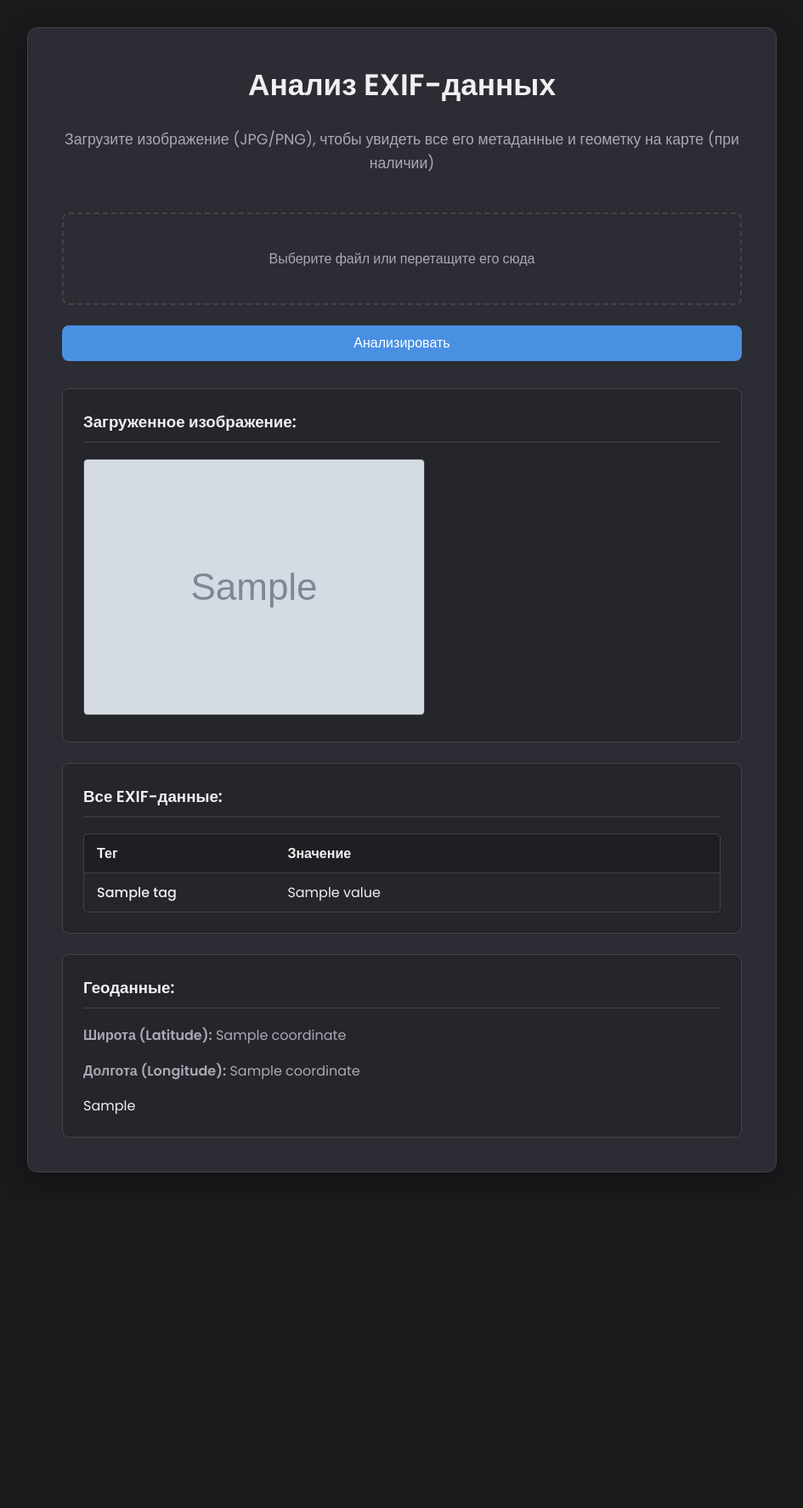
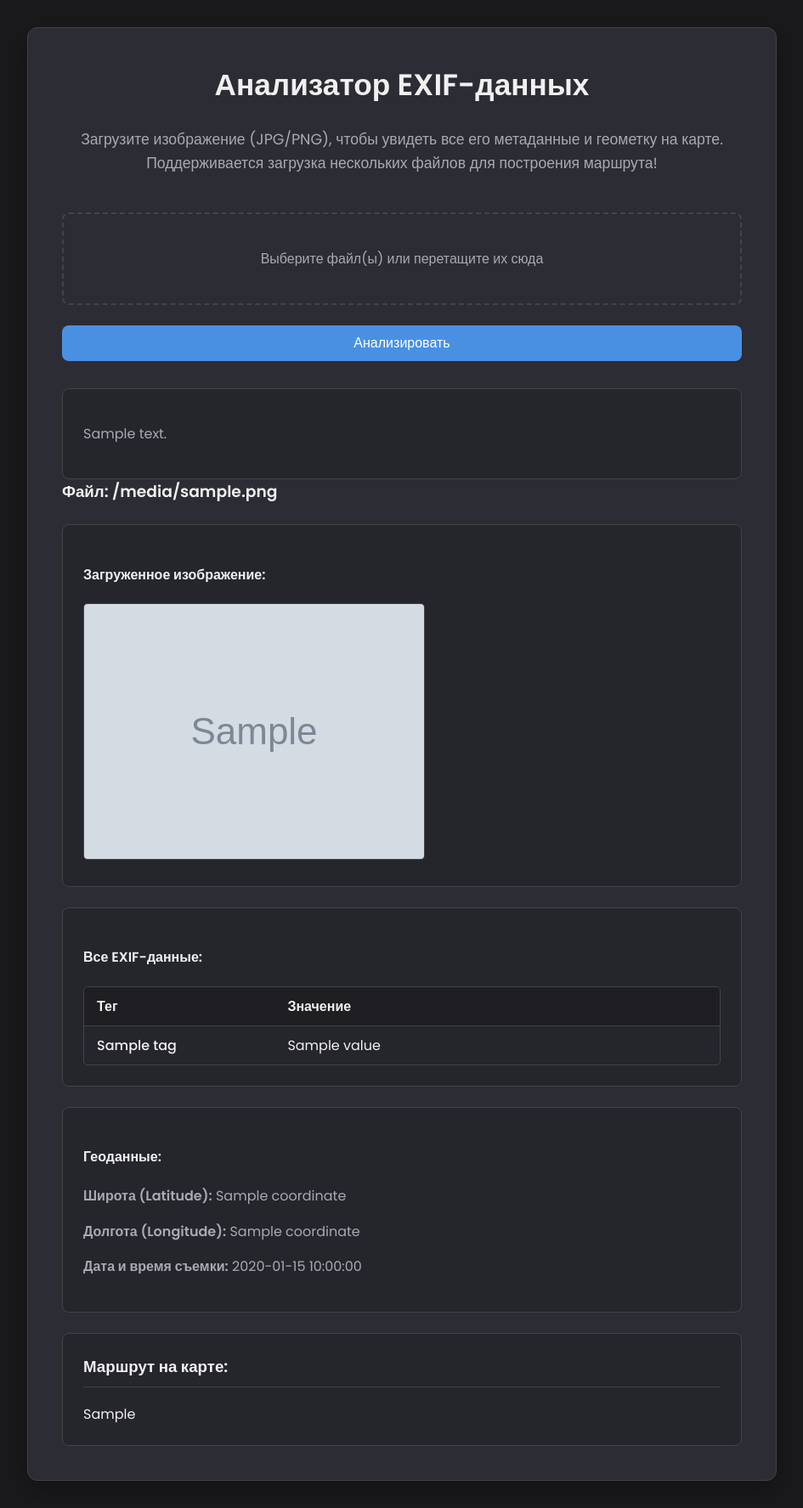
Before and after one commit to Pragmalion/EXIF-geo_extractorWEB, a Flask app: template templates/index.html in a window 1280 px wide. Shown: the whole page at 85% size, without its empty margins (167-1112 px from the left). Before the commit the page ends 1380 px from the top, so only its background shows below. Run offline with Flask 3, Linux system fonts and the light colour scheme; the template is opened without the code that fills it: most values are stand-ins (such as "Sample title", 1, 10 or a date in 2020); grey boxes marked "Sample" are stand-in pictures.

Commit message:
Add files via upload
V2 (multiple loading)

```diff
--- a/app.py
+++ b/app.py
@@ -3,13 +3,15 @@ from flask import Flask, render_template, request
 from werkzeug.utils import secure_filename
 import exif_utils
 import folium
+from datetime import datetime
 
+# Настройки
 UPLOAD_FOLDER = 'uploads'
-ALLOWED_EXTENSIONS = {'jpg', 'jpeg'}
+ALLOWED_EXTENSIONS = {'png', 'jpg', 'jpeg'}
 
 app = Flask(__name__)
 app.config['UPLOAD_FOLDER'] = UPLOAD_FOLDER
-app.config['MAX_CONTENT_LENGTH'] = 16 * 1024 * 1024
+app.config['MAX_CONTENT_LENGTH'] = 16 * 1024 * 1024  # Ограничение размера файла 16MB
 
 
 def allowed_file(filename):
@@ -20,48 +22,153 @@ def allowed_file(filename):
 @app.route('/', methods=['GET', 'POST'])
 def upload_file():
     if request.method == 'POST':
-        if 'file' not in request.files: return render_template('index.html', message='Файл не был отправлен.')
-        file = request.files['file']
-        if file.filename == '': return render_template('index.html', message='Файл не выбран.')
+        if 'file' not in request.files:
+            return render_template('index.html', message='Файл(ы) не были отправлены.')
 
-        if not allowed_file(file.filename):
-            return render_template('index.html', message='Ошибка: Поддерживаются только файлы форматов .jpg и .jpeg.')
+        uploaded_files = request.files.getlist('file')  # Получаем СПИСОК файлов
 
-        filename = secure_filename(file.filename)
-        filepath = os.path.join(app.config['UPLOAD_FOLDER'], filename)
-        file.save(filepath)
+        if not uploaded_files or uploaded_files[0].filename == '':
+            return render_template('index.html', message='Файл(ы) не выбраны.')
 
-        result = exif_utils.process_image(filepath)
-        os.remove(filepath)
+        # Проверка формата для ВСЕХ файлов
+        for file in uploaded_files:
+            if not allowed_file(file.filename):
+                return render_template('index.html',
+                                       message=f'Ошибка: Файл "{file.filename}" имеет неподдерживаемый формат. Поддерживаются только .jpg, .jpeg и .png.')
 
-        if result:
-            coordinates = result.get("coordinates")
-            all_exif = result.get("all_exif")
-            thumbnail_uri = result.get("thumbnail_uri")
+        # Обработка одного файла
+        if len(uploaded_files) == 1:
+            file = uploaded_files[0]
+            filename = secure_filename(file.filename)
+            filepath = os.path.join(app.config['UPLOAD_FOLDER'], filename)
+            file.save(filepath)
+
+            result = exif_utils.process_image(filepath)
+            os.remove(filepath)
+
+            if result:
+                coordinates = result.get("coordinates")
+                all_exif = result.get("all_exif")
+                thumbnail_uri = result.get("thumbnail_uri")
+                map_html = None
+                message = None
+
+                if not all_exif:
+                    message = "Данные не найдены."
+
+                if coordinates and coordinates[0] is not None and coordinates[1] is not None:
+                    m = folium.Map(location=coordinates, zoom_start=15)
+                    html = f"""<div style="text-align: center;"><img src="{thumbnail_uri}" style="width:100%;"><br><br>Ш: {round(coordinates[0], 5)}<br>Д: {round(coordinates[1], 5)}</div>"""
+                    iframe = folium.IFrame(html, width=180, height=230)
+                    folium.Marker(location=coordinates, popup=folium.Popup(iframe),
+                                  tooltip="Показать информацию").add_to(m)
+                    map_html = m._repr_html_()
+
+                return render_template('index.html',
+                                       message=message,
+                                       coordinates=coordinates,
+                                       map_html=map_html,
+                                       thumbnail_uri=thumbnail_uri,
+                                       all_exif=all_exif,
+                                       is_single_file=True)  # Флаг для JS и HTML
+
+            else:
+                return render_template('index.html',
+                                       message='Ошибка: Не удалось обработать файл. Возможно, он поврежден.')
+
+        # Обработка нескольких файлов
+        else:  # len(uploaded_files) > 1
+            all_processed_data = []  # Список для хранения всех обработанных данных
+
+            for file_obj in uploaded_files:  # file_obj - это FileStorage объект
+                filename = secure_filename(file_obj.filename)
+                filepath = os.path.join(app.config['UPLOAD_FOLDER'], filename)
+                file_obj.save(filepath)
+
+                processed_data = exif_utils.process_image(filepath)
+                if processed_data:
+                    processed_data['original_filename'] = filename  # Добавляем имя файла для отображения
+                    all_processed_data.append(processed_data)
+
+                os.remove(filepath)  # Удаляем временный файл
+
+            # Фильтруем только те изображения, у которых есть координаты
+            geo_tagged_images = [
+                data for data in all_processed_data
+                if data and data.get("coordinates") and data["coordinates"][0] is not None
+            ]
+
+            if not geo_tagged_images:
+                return render_template('index.html',
+                                       message='В загруженных файлах не найдено GPS-координат для построения маршрута. Загрузите другие файлы.')
+
+            # Логика сортировки для маршрута
+            all_have_datetime = all(img.get('datetime_original') for img in geo_tagged_images)
+
+            sort_message = ""
+            if all_have_datetime:
+                # Если у всех есть дата, сортируем по ней
+                geo_tagged_images.sort(key=lambda x: x['datetime_original'])
+                sort_message = "Маршрут построен по дате и времени съемки."
+            else:
+                # Иначе - по порядку загрузки (он сохраняется в geo_tagged_images)
+                sort_message = "Маршрут построен по порядку загрузки файлов (не все фото имеют дату съемки)."
+
+            # Генерация карты маршрута
             map_html = None
-            message = None
+            route_points = []
 
-            if not all_exif:
-                message = "Данные не найдены."
+            # Центрируем карту по первым координатам, если они есть
+            map_center_coords = geo_tagged_images[0]['coordinates']
+            m = folium.Map(location=map_center_coords, zoom_start=13)  # Немного уменьшаем зум для маршрута
 
-            # Создаем карту, только если есть валидные координаты
-            if coordinates and coordinates[0] is not None and coordinates[1] is not None:
-                m = folium.Map(location=coordinates, zoom_start=15)
-                html = f"""<div style="text-align: center;"><img src="{thumbnail_uri}" style="width:100%;"><br><br>Ш: {round(coordinates[0], 5)}<br>Д: {round(coordinates[1], 5)}</div>"""
-                iframe = folium.IFrame(html, width=180, height=230)
-                folium.Marker(location=coordinates, popup=folium.Popup(iframe), tooltip="Показать информацию").add_to(m)
-                map_html = m._repr_html_()
+            for i, data in enumerate(geo_tagged_images):
+                coords = data['coordinates']
+                thumbnail_uri = data['thumbnail_uri']
+                original_filename = data['original_filename']
 
-            return render_template('index.html',
-                                   message=message,
-                                   coordinates=coordinates,
-                                   map_html=map_html,
-                                   thumbnail_uri=thumbnail_uri,
-                                   all_exif=all_exif)
-        else:
-            return render_template('index.html', message='Ошибка: Не удалось обработать файл. Возможно, он поврежден.')
+                # Надпись для маркера (номер + дата, если есть)
+                marker_label = f"#{i + 1}"
+                if all_have_datetime and data.get('datetime_original'):
+                    marker_label += f"<br>{data['datetime_original'].strftime('%Y-%m-%d %H:%M')}"
 
-    return render_template('index.html')
+                # HTML-попап для маркера
+                html_popup = f"""
+                <div style="text-align: center;">
+                    <img src="{thumbnail_uri}" style="width:100%; max-width:150px; border-radius: 5px;">
+                    <br><strong>{original_filename}</strong><br>
+                    {marker_label}<br>
+                    Ш: {round(coords[0], 5)}<br>
+                    Д: {round(coords[1], 5)}
+                </div>
+                """
+                iframe = folium.IFrame(html_popup, width=180,
+                                       height=270)  # Увеличиваем высоту для большего количества инфо
+
+                folium.Marker(
+                    location=coords,
+                    popup=folium.Popup(iframe),
+                    tooltip=f"Фото {i + 1}: {original_filename}"
+                ).add_to(m)
+
+                route_points.append(coords)  # Собираем точки для линии маршрута
+
+            # Добавляем линию маршрута, если точек больше одной
+            if len(route_points) > 1:
+                folium.PolyLine(route_points, color="red", weight=4, opacity=0.7).add_to(m)
+
+            map_html = m._repr_html_()
+
+            # Рендерим шаблон для нескольких файлов
+            return render_template(
+                'index.html',
+                multiple_results=all_processed_data,  # Список всех обработанных файлов
+                map_html=map_html,
+                sort_message=sort_message,
+                is_single_file=False  # Флаг для JS и HTML
+            )
+
+    return render_template('index.html')  # Начальный GET-запрос или ошибка, не требующая конкретного сообщения
 
 
 if __name__ == '__main__':
--- a/templates/index.html
+++ b/templates/index.html
@@ -160,13 +160,13 @@
 <body>
     <div class="container">
         <header>
-            <h1>Анализ EXIF-данных</h1>
-            <p>Загрузите изображение (JPG/PNG), чтобы увидеть все его метаданные и геометку на карте (при наличии)</p>
+            <h1>Анализатор EXIF-данных</h1>
+            <p>Загрузите изображение (JPG/PNG), чтобы увидеть все его метаданные и геометку на карте. <br>Поддерживается загрузка нескольких файлов для построения маршрута!</p>
         </header>
         <main>
             <form class="upload-form" method="post" enctype="multipart/form-data">
-                <label for="file" class="custom-file-upload"><span>Выберите файл или перетащите его сюда</span></label>
-                <input type="file" name="file" id="file" accept="image/jpeg, image/png">
+                <label for="file" class="custom-file-upload"><span>Выберите файл(ы) или перетащите их сюда</span></label>
+                <input type="file" name="file" id="file" accept="image/jpeg, image/png" multiple> <!-- multiple  -->
                 <button type="submit" class="submit-btn">Анализировать</button>
             </form>
 
@@ -174,6 +174,8 @@
             <div class="result error"><p>{{ message }}</p></div>
             {% endif %}
 
+            {% if is_single_file %}
+                <!-- ОТОБРАЖЕНИЕ ДЛЯ ОДНОГО ФАЙЛА -->
                 {% if thumbnail_uri %}
                 <div class="result">
                     <h3>Загруженное изображение:</h3>
@@ -186,18 +188,10 @@
                     <h3>Все EXIF-данные:</h3>
                     <div class="exif-table-container">
                         <table class="exif-table">
-                        <thead>
-                            <tr>
-                                <th>Тег</th>
-                                <th>Значение</th>
-                            </tr>
-                        </thead>
+                            <thead><tr><th>Тег</th><th>Значение</th></tr></thead>
                             <tbody>
                                 {% for tag, value in all_exif.items() %}
-                            <tr>
-                                <td>{{ tag }}</td>
-                                <td>{{ value }}</td>
-                            </tr>
+                                <tr><td>{{ tag }}</td><td>{{ value }}</td></tr>
                                 {% endfor %}
                             </tbody>
                         </table>
@@ -205,18 +199,72 @@
                 </div>
                 {% endif %}
 
-            <!-- Блок с GPS и картой теперь показывается, только если есть координаты -->
-            <!-- Блок показывается, только если coordinates не пустые и содержат реальные числа -->
                 {% if coordinates and coordinates[0] is not none and coordinates[1] is not none %}
                 <div class="result">
                     <h3>Геоданные:</h3>
                     <p><strong>Широта (Latitude):</strong> {{ coordinates[0] }}</p>
                     <p><strong>Долгота (Longitude):</strong> {{ coordinates[1] }}</p>
-
                     {% if map_html %}
                     <div class="map-container">{{ map_html | safe }}</div>
                     {% endif %}
                 </div>
+                {% endif %}
+
+            {% elif multiple_results %}
+                <!-- ОТОБРАЖЕНИЕ ДЛЯ НЕСКОЛЬКИХ ФАЙЛОВ -->
+
+                {% if sort_message %}
+                <div class="result">
+                    <p>{{ sort_message }}</p>
+                </div>
+                {% endif %}
+
+                {% for data in multiple_results %}
+                <div class="individual-file-results">
+                    <h3>Файл: {{ data.original_filename }}</h3>
+
+                    {% if data.thumbnail_uri %}
+                    <div class="result">
+                        <h4>Загруженное изображение:</h4>
+                        <img src="{{ data.thumbnail_uri }}" alt="Миниатюра загруженного фото">
+                    </div>
+                    {% endif %}
+
+                    {% if data.all_exif %}
+                    <div class="result">
+                        <h4>Все EXIF-данные:</h4>
+                        <div class="exif-table-container">
+                            <table class="exif-table">
+                                <thead><tr><th>Тег</th><th>Значение</th></tr></thead>
+                                <tbody>
+                                    {% for tag, value in data.all_exif.items() %}
+                                    <tr><td>{{ tag }}</td><td>{{ value }}</td></tr>
+                                    {% endfor %}
+                                </tbody>
+                            </table>
+                        </div>
+                    </div>
+                    {% endif %}
+
+                    {% if data.coordinates and data.coordinates[0] is not none and data.coordinates[1] is not none %}
+                    <div class="result">
+                        <h4>Геоданные:</h4>
+                        <p><strong>Широта (Latitude):</strong> {{ data.coordinates[0] }}</p>
+                        <p><strong>Долгота (Longitude):</strong> {{ data.coordinates[1] }}</p>
+                        {% if data.datetime_original %}
+                            <p><strong>Дата и время съемки:</strong> {{ data.datetime_original.strftime('%Y-%m-%d %H:%M:%S') }}</p>
+                        {% endif %}
+                    </div>
+                    {% endif %}
+                </div>
+                {% endfor %}
+
+                {% if map_html %}
+                <div class="result">
+                    <h3>Маршрут на карте:</h3>
+                    <div class="map-container">{{ map_html | safe }}</div>
+                </div>
+                {% endif %}
             {% endif %}
         </main>
     </div>
@@ -228,20 +276,21 @@
 
         function handleFileSelect(files) {
             if (files && files.length > 0) {
-                const fileName = files[0].name;
-                fileUploadLabelSpan.innerHTML = `✅ Файл выбран: <br><strong>${fileName}</strong>`;
+                let text = '';
+                if (files.length === 1) {
+                    text = `✅ Файл выбран: <br><strong>${files[0].name}</strong>`;
+                } else {
+                    text = `✅ Выбрано файлов: <br><strong>${files.length}</strong>`;
+                }
+                fileUploadLabelSpan.innerHTML = text;
                 fileUploadLabel.classList.add('file-selected');
             }
         }
 
-        // --- 1. Обработчик для обычного выбора файла ---
         fileInput.addEventListener('change', function() {
             handleFileSelect(this.files);
         });
 
-        // --- 2. Обработчики для Drag and Drop ---
-
-        // Предотвращаем стандартное поведение браузера
         ['dragenter', 'dragover', 'dragleave', 'drop'].forEach(eventName => {
             fileUploadLabel.addEventListener(eventName, function(e) {
                 e.preventDefault();
@@ -249,30 +298,22 @@
             }, false);
         });
 
-        // Подсвечиваем область, когда файл над ней
         fileUploadLabel.addEventListener('dragover', function() {
             fileUploadLabel.classList.add('drag-over');
         });
 
-        // Убираем подсветку, когда файл уходит
         fileUploadLabel.addEventListener('dragleave', function() {
             fileUploadLabel.classList.remove('drag-over');
         });
 
-        // Обрабатываем сам момент "бросания" файла
         fileUploadLabel.addEventListener('drop', function(e) {
             fileUploadLabel.classList.remove('drag-over');
-
-            // Получаем файл из события
             const droppedFiles = e.dataTransfer.files;
 
-            // Помещаем этот файл в наш скрытый <input type="file">
+            // Assign the dropped files to the file input
             fileInput.files = droppedFiles;
-
-            // Вызываем нашу функцию для обновления текста
             handleFileSelect(droppedFiles);
         });
-
     </script>
 </body>
 </html>
```
Also changed, not shown: exif_utils.py (+15 -11 lines). Lines whose indentation alone changed are shown as unchanged.
